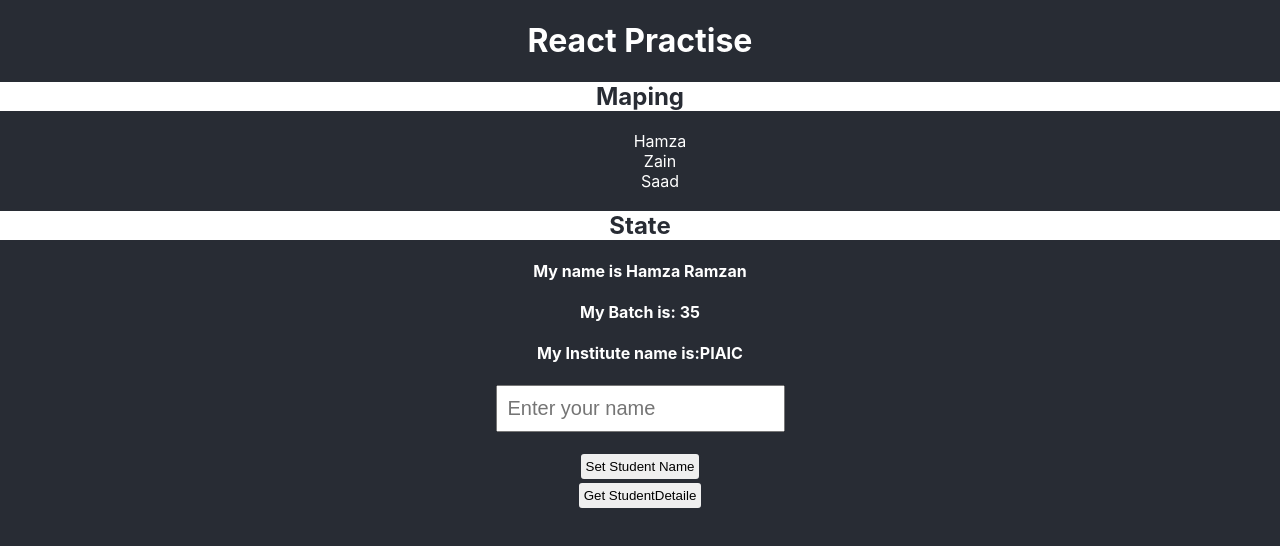
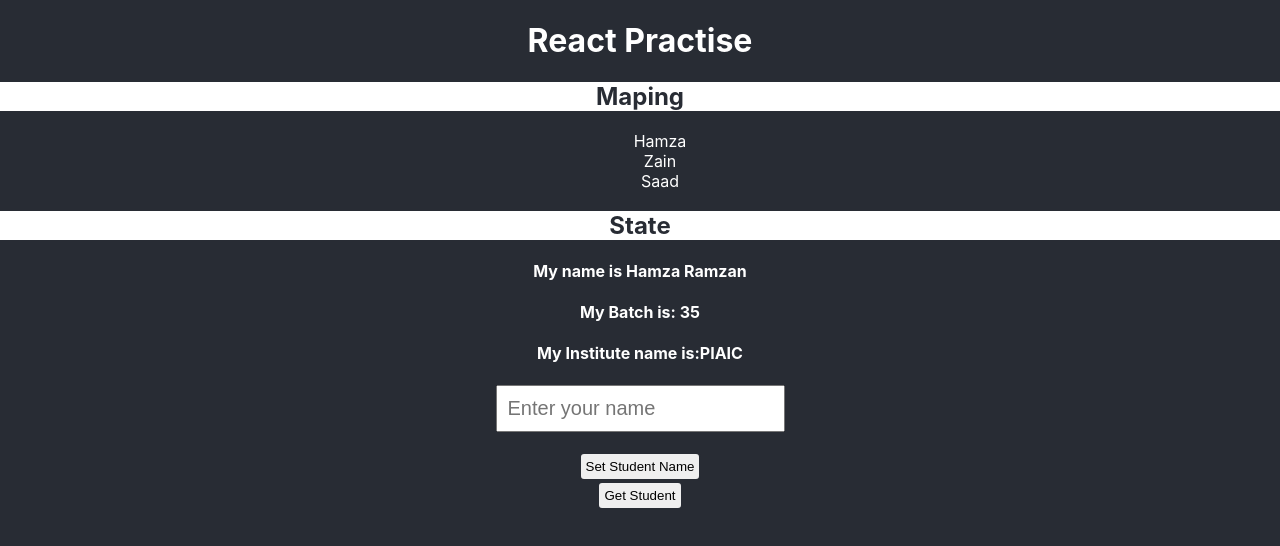
Before and after one commit to zain-ramzan/Web-Mobile-Hybrid-App-Development_Practise, a React (Create React App) app in the folder React/react-practise/: page / in a window 1280 px wide. Shown: the top 546 px of the page. Built offline with nearby package versions, Linux system fonts and the light colour scheme.

Commit message:
learn setstate

```diff
--- a/React/react-practise/src/components/state.js
+++ b/React/react-practise/src/components/state.js
@@ -36,7 +36,7 @@ class Learn extends React.Component {
             <h4>My Institute name is:{this.state.institute}</h4>
             <input type='text' placeholder="Enter your name" onChange={(e)=>this.setState({name: e.target.value})} /><br /><br/>
             <button onClick={this.set_name}>Set Student Name</button> <br/>
-            <button onClick={this.get_name}>Get StudentDetaile</button>
+            <button onClick={this.get_name}>Get Student</button>
             </div>
         )
     }
```
